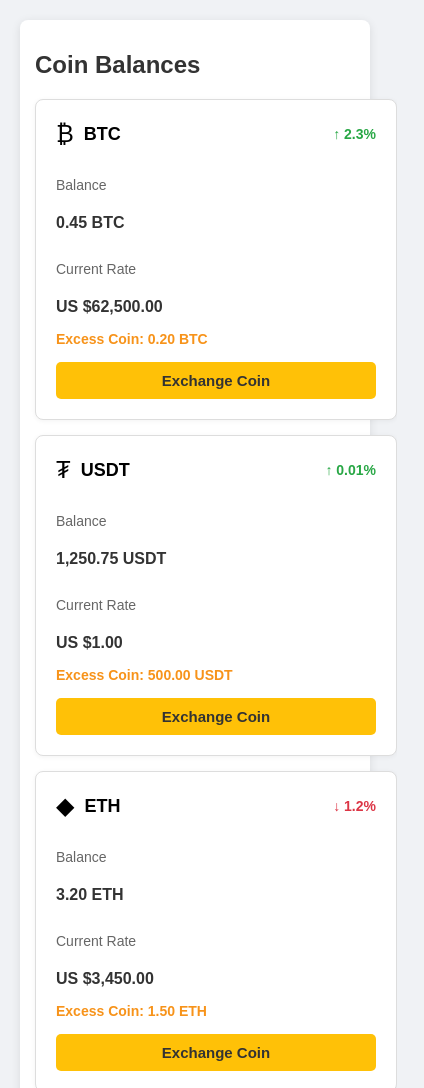
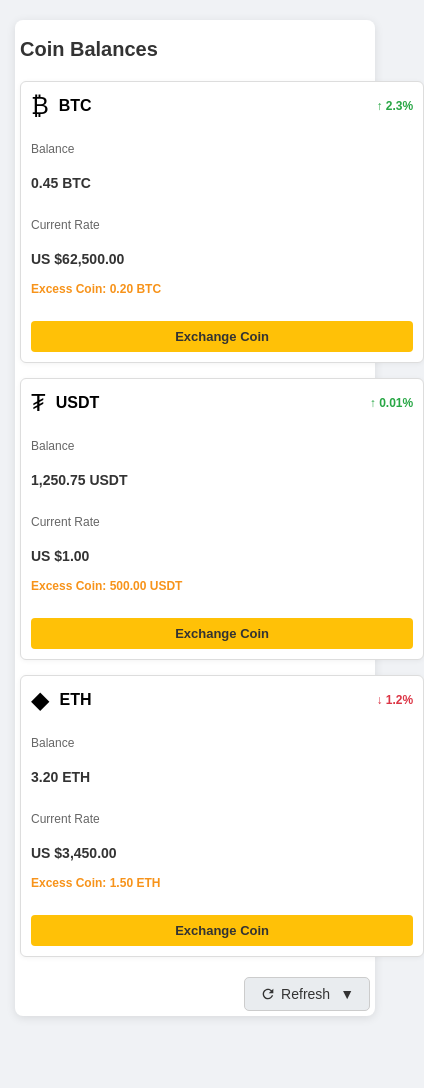
Before and after one commit to WasiqueS/crypto_vendor_auto, a plain HTML site: page index.html in a window 390 px wide. Shown: the top 1088 px of the page, 424 px wide, since content can reach past the window. After the commit the page ends 1036 px from the top, so only its background shows below. Drawn offline with Linux system fonts and the light colour scheme.

Commit message:
fix: minor fix in the UI

```diff
--- a/index.html
+++ b/index.html
@@ -106,7 +106,6 @@
     </div>
 
     <script>
-        // Basic JavaScript to show/hide modal (optional for plain CSS)
         const modal = document.getElementById('excessCoinModal');
         const exchangeButtons = document.querySelectorAll('.exchange-button');
         const closeButton = document.querySelector('.close-button');
@@ -115,7 +114,7 @@
 
         exchangeButtons.forEach(button => {
             button.addEventListener('click', () => {
-                modal.style.display = 'flex'; // Use flex to center
+                modal.style.display = 'flex';
             });
         });
 
@@ -127,7 +126,6 @@
             modal.style.display = 'none';
         });
 
-        // Close modal if clicking outside the content
         modalOverlay.addEventListener('click', (e) => {
             if (e.target === modalOverlay) {
                 modal.style.display = 'none';
--- a/style.css
+++ b/style.css
@@ -26,14 +26,14 @@
 
 .coin-balances {
     display: flex;
-    flex-wrap: wrap; /* Allow wrapping on smaller screens */
+    flex-wrap: wrap;
     gap: 20px;
     margin-bottom: 20px;
 }
 
 .coin-card {
-    flex: 1; /* Allow cards to grow and shrink */
-    min-width: 250px; /* Minimum width before wrapping */
+    flex: 1;
+    min-width: 250px;
     padding: 20px;
     border: 1px solid #ddd;
     border-radius: 8px;
@@ -52,14 +52,12 @@
 .coin-icon {
     font-size: 24px;
     margin-right: 10px;
-    /* Add specific colors for icons if desired */
-    /* For example: color: #f7931a; for BTC */
 }
 
 .coin-name {
     font-size: 18px;
     margin: 0;
-    flex-grow: 1; /* Push change percentage to the right */
+    flex-grow: 1;
 }
 
 .change {
@@ -93,8 +91,8 @@
 
 .excess-label {
     font-weight: bold;
-    color: #f7931a; /* Orange/Yellow color */
-    margin-top: auto; /* Push to the bottom */
+    color: #f7931a;
+    margin-top: auto;
     margin-bottom: 15px;
 }
 
@@ -152,11 +150,11 @@
     width: 100%;
     height: 100%;
     background-color: rgba(0, 0, 0, 0.5);
-    display: flex; /* Use flex to center */
+    display: flex;
     justify-content: center;
     align-items: center;
-    z-index: 1000; /* Ensure it's on top */
-    display: none; /* Hide by default */
+    z-index: 1000;
+    display: none;
 }
 
 .modal-content {
@@ -164,7 +162,7 @@
     padding: 25px;
     border-radius: 8px;
     width: 90%;
-    max-width: 500px; /* Maximum width */
+    max-width: 500px;
     box-shadow: 0 5px 15px rgba(0, 0, 0, 0.3);
     position: relative;
 }
@@ -210,12 +208,12 @@
 }
 
 .form-group input[type="text"] {
-    width: calc(100% - 22px); /* Account for padding and border */
+    width: calc(100% - 22px);
     padding: 10px;
     border: 1px solid #ccc;
     border-radius: 4px;
     font-size: 16px;
-     background-color: #f8f9fa; /* Light background for readonly */
+     background-color: #f8f9fa;
      color: #333;
 }
 
@@ -253,7 +251,7 @@
     bottom: 0;
     background-color: #ccc;
     transition: .4s;
-    border-radius: 20px; /* Make it round */
+    border-radius: 20px;
 }
 
 .slider:before {
@@ -265,15 +263,15 @@
     bottom: 2px;
     background-color: white;
     transition: .4s;
-    border-radius: 50%; /* Make it round */
+    border-radius: 50%;
 }
 
 input:checked + .slider {
-    background-color: #ffc107; /* Yellow/Orange when checked */
+    background-color: #ffc107;
 }
 
 input:checked + .slider:before {
-    transform: translateX(20px); /* Move the circle */
+    transform: translateX(20px);
 }
 
 .toggle-label-left {
@@ -284,7 +282,7 @@
 .toggle-label-right {
      font-size: 14px;
      color: #666;
-     margin-left: auto; /* Push to the right */
+     margin-left: auto;
 }
 
 
@@ -329,12 +327,12 @@
 /* Responsiveness */
 @media (max-width: 768px) {
     .coin-balances {
-        flex-direction: column; /* Stack cards vertically on small screens */
+        flex-direction: column;
         gap: 15px;
     }
 
     .coin-card {
-        min-width: 100%; /* Full width on small screens */
+        min-width: 100%;
     }
 
     .container {
@@ -356,3 +354,44 @@
         font-size: 14px;
     }
 }
+
+@media (max-width: 480px) {
+    .container {
+        padding: 5px;
+    }
+    .coin-card {
+        padding: 10px;
+        border-radius: 6px;
+        min-width: 98vw;
+        max-width: 99vw;
+        margin: 0 auto;
+    }
+    .coin-header {
+        margin-bottom: 10px;
+    }
+    .coin-name {
+        font-size: 16px;
+    }
+    .change {
+        font-size: 12px;
+    }
+    .balance-label,
+    .rate-label,
+    .excess-label {
+        font-size: 12px;
+    }
+    .balance-value,
+    .rate-value {
+        font-size: 14px;
+    }
+    .exchange-button {
+        padding: 8px 0;
+        font-size: 13px;
+        border-radius: 4px;
+        width: 100%;
+        margin-top: 10px;
+    }
+    h1 {
+        font-size: 20px;
+    }
+}
```
